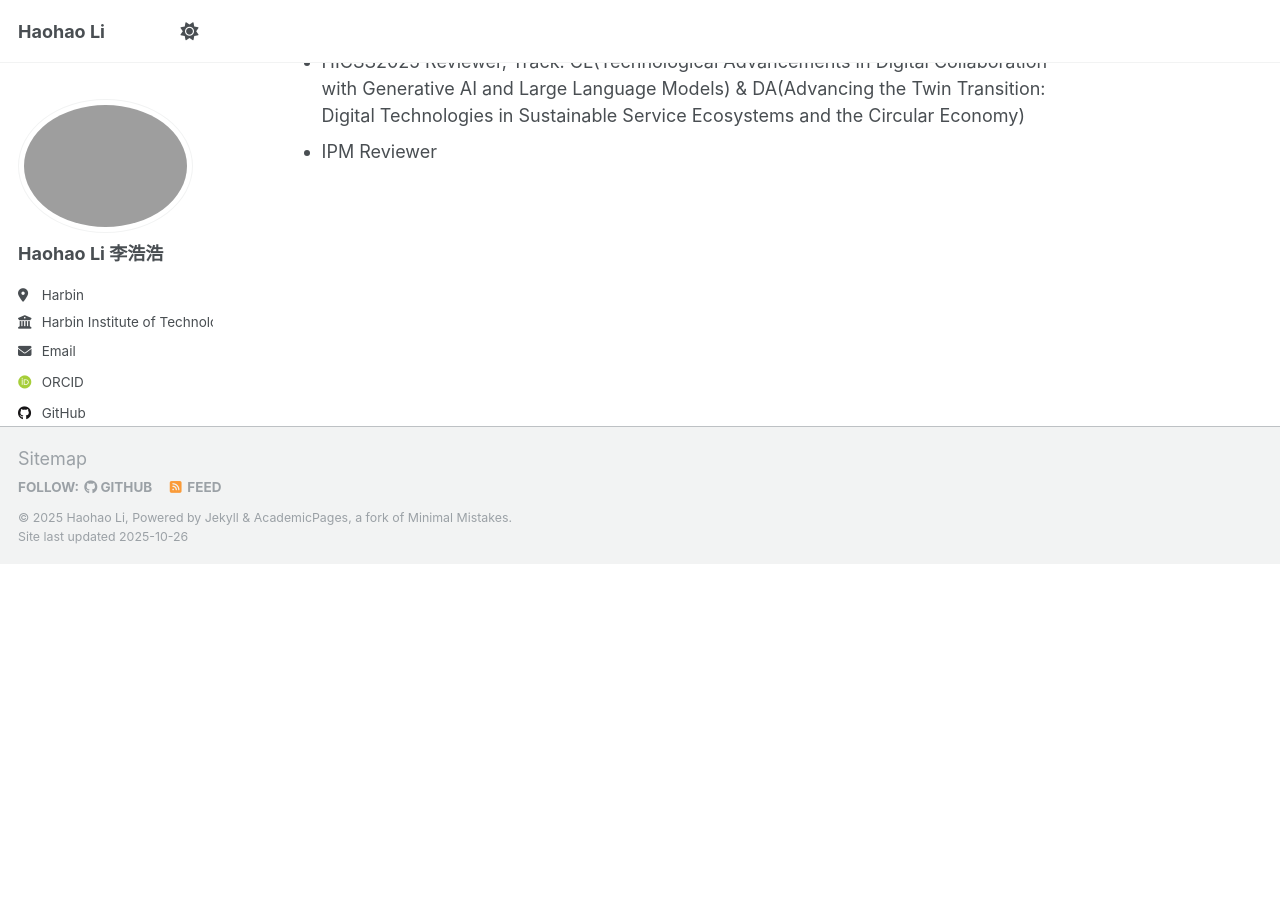
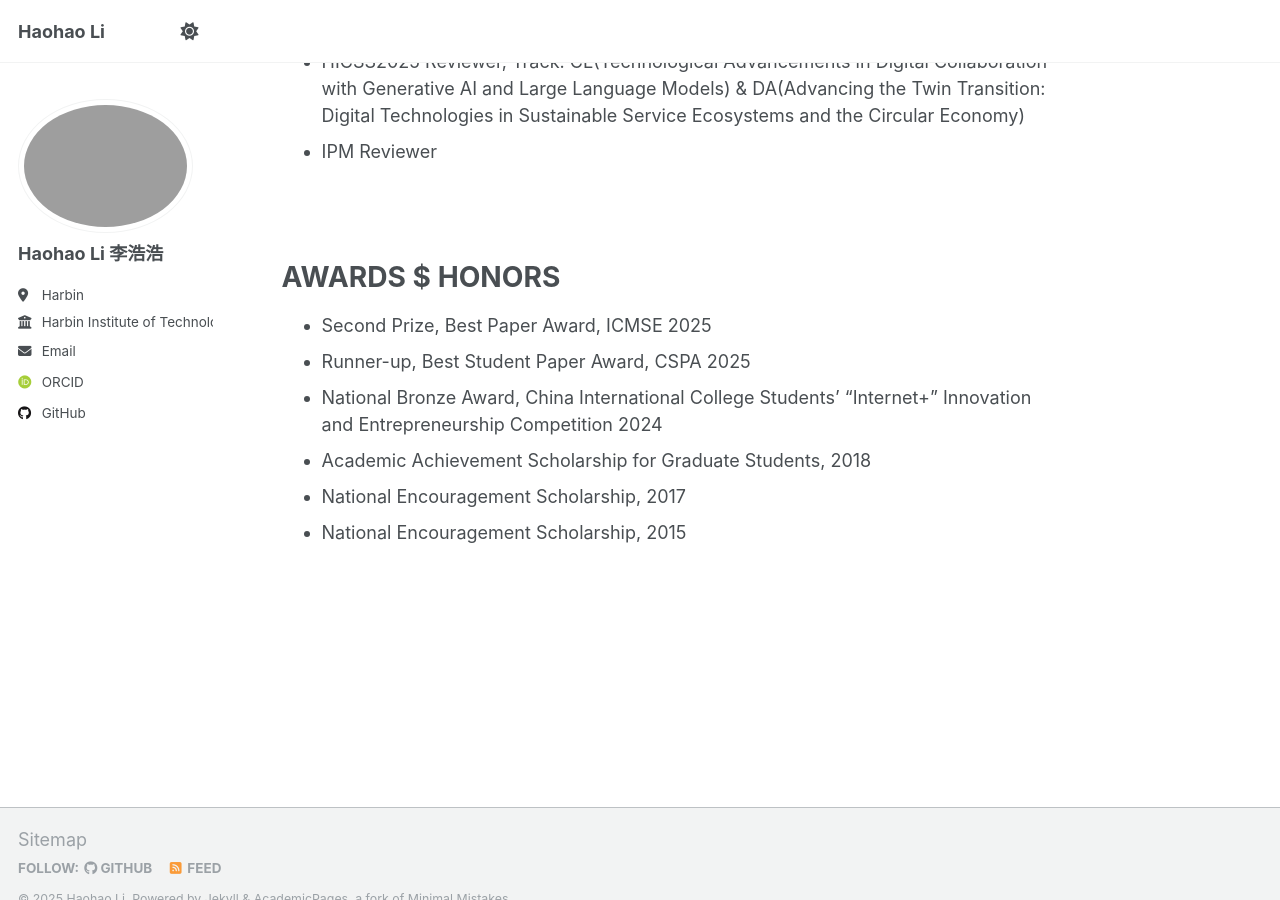
Before and after one commit to Harold9568/Harold9568.github.io, a Jekyll site: the page built from _pages/about.md, in a window 1280 px wide and 900 px high, scrolled down 2270 px. Built offline with Jekyll 4.4.1, drawn with Linux system fonts in a browser that asks for light colours; some web fonts are replaced; before the commit the page ends 2834 px from its top, so only the background shows below that; some of the changed text lies outside the part shown.

Commit message:
Update about.md

```diff
--- a/_pages/about.md
+++ b/_pages/about.md
@@ -65,3 +64,14 @@ Academic Services
 - CSWIM2024 Reviewer, Track: Blockchain, DLT and Fintech
 - HICSS2025 Reviewer, Track: CL(Technological Advancements in Digital Collaboration with Generative AI and Large Language Models) & DA(Advancing the Twin Transition: Digital Technologies in Sustainable Service Ecosystems and the Circular Economy)
 - IPM Reviewer
+
+<br>
+
+AWARDS $ HONORS
+======
+- Second Prize, Best Paper Award, ICMSE 2025
+- Runner-up, Best Student Paper Award, CSPA 2025
+- National Bronze Award, China International College Students' "Internet+" Innovation and Entrepreneurship Competition 2024
+- Academic Achievement Scholarship for Graduate Students, 2018
+- National Encouragement Scholarship, 2017
+- National Encouragement Scholarship, 2015
```
Also changed, not shown: other parts of _pages/about.md (+0 -1 lines).
